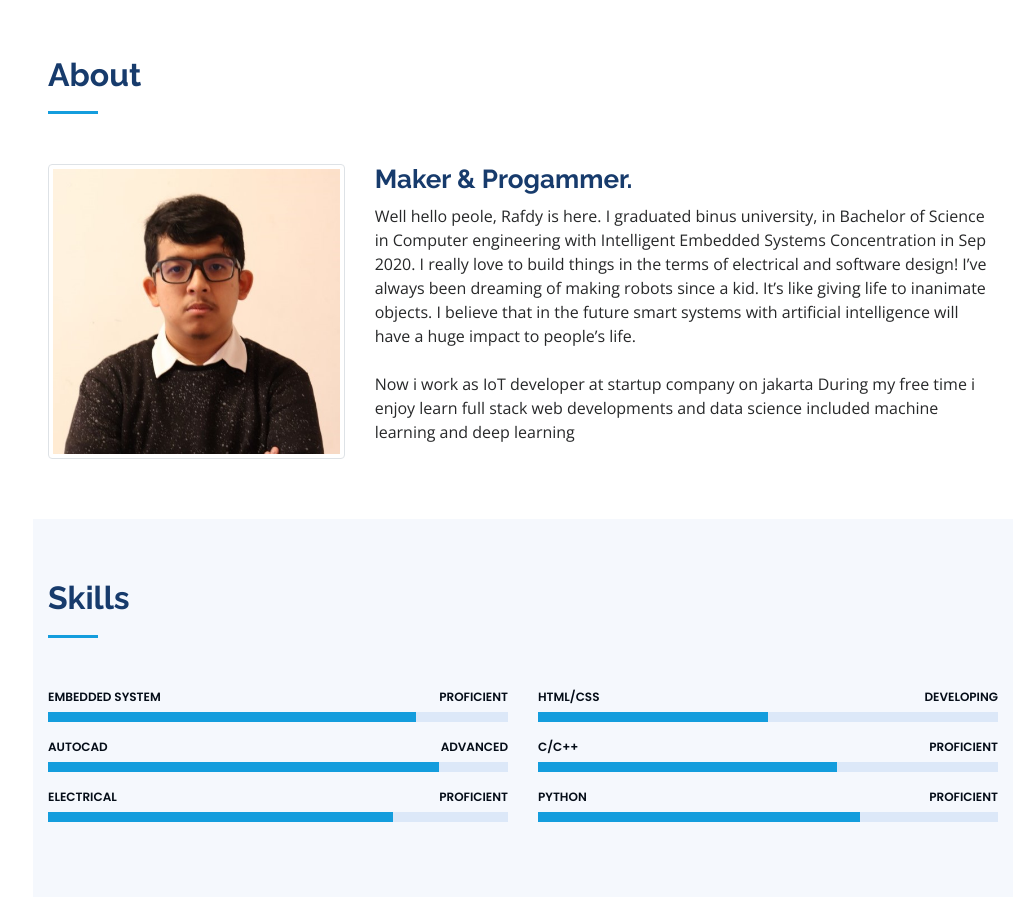
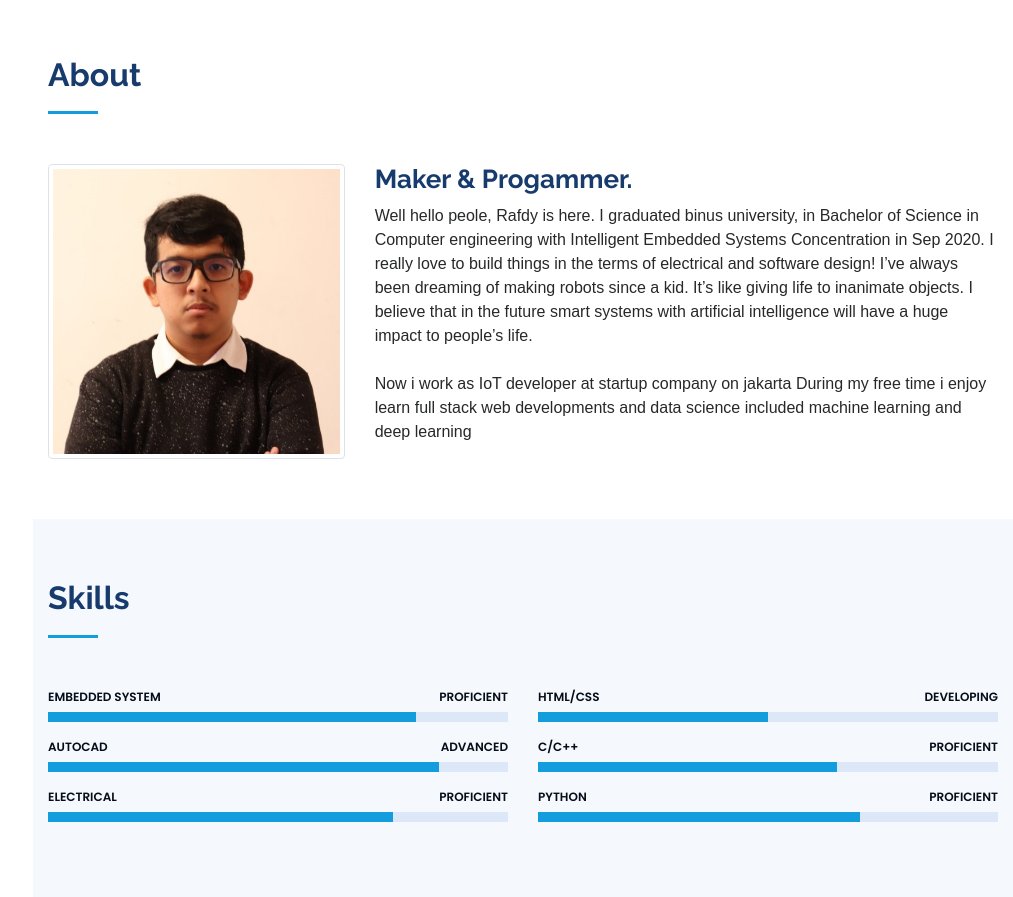
Before and after one commit to arafdy/rafdy, a PHP site: page / in a window 1280 px wide. Shown: the part 804-1701 px from the top of the page, without its empty margins (267-1280 px from the left). Run offline with PHP 8.4, Linux system fonts and the light colour scheme; some libraries are stand-ins or nearby versions.

Commit message:
change summary font to helvetica

```diff
--- a/assets/css/style.css
+++ b/assets/css/style.css
@@ -95,7 +95,7 @@ h1, h2, h3, h4, h5, h6 {
   text-decoration: none;
 }
 
-#header .d-flex .profile .navname {
+#header .profile .navname {
   margin-top: 20px;
 }
 
@@ -125,6 +125,8 @@ h1, h2, h3, h4, h5, h6 {
 #main {
   margin-left: 300px;
 }
+
+
 
 @media (max-width: 1199px) {
   #header {
@@ -328,6 +330,11 @@ section {
   font-weight: 700;
   font-size: 26px;
   color: #173b6c;
+}
+
+.about .content p{
+  font-family: Arial, Helvetica, sans-serif;
+  font-size: medium;
 }
 
 .about .content ul {
--- a/index.html
+++ b/index.html
@@ -95,7 +95,7 @@
           </div>
           <div class="col-lg-8 pt-4 pt-lg-0 content" data-aos="fade-left">
             <h3>Maker &amp; Progammer.</h3>
-            <p class="font-weight-light">
+            <p>
               Well hello peole, Rafdy is here. I graduated binus university,  in Bachelor of Science in Computer engineering with Intelligent Embedded Systems Concentration in Sep 2020.
               I really love to build things in the terms of electrical and software design! I’ve always been dreaming of making robots since a kid. It’s like giving life to inanimate objects. I believe that in the future smart systems with artificial intelligence will have a huge impact to people’s life.<br>
 
```
